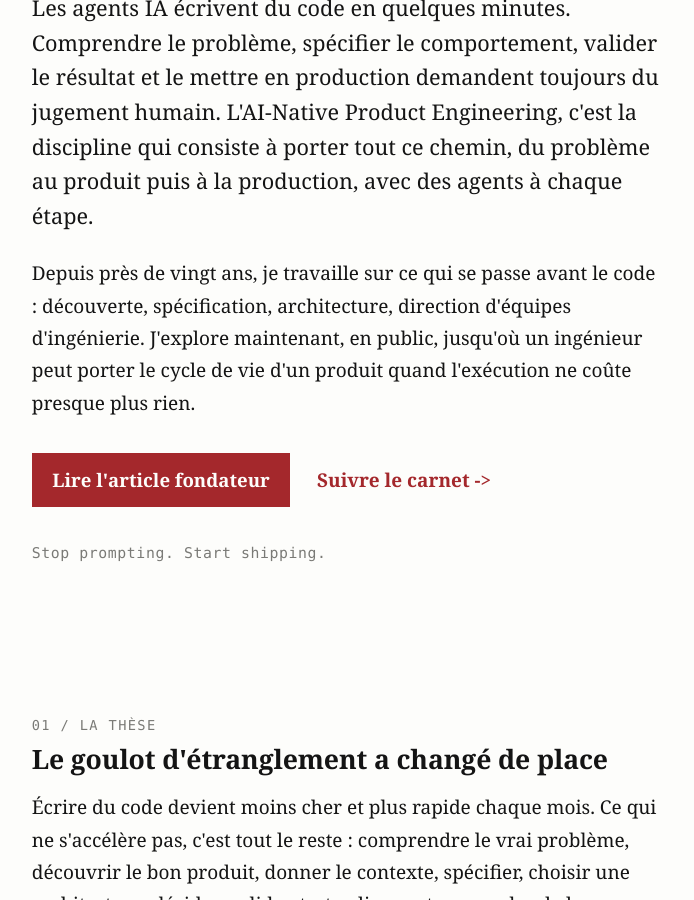
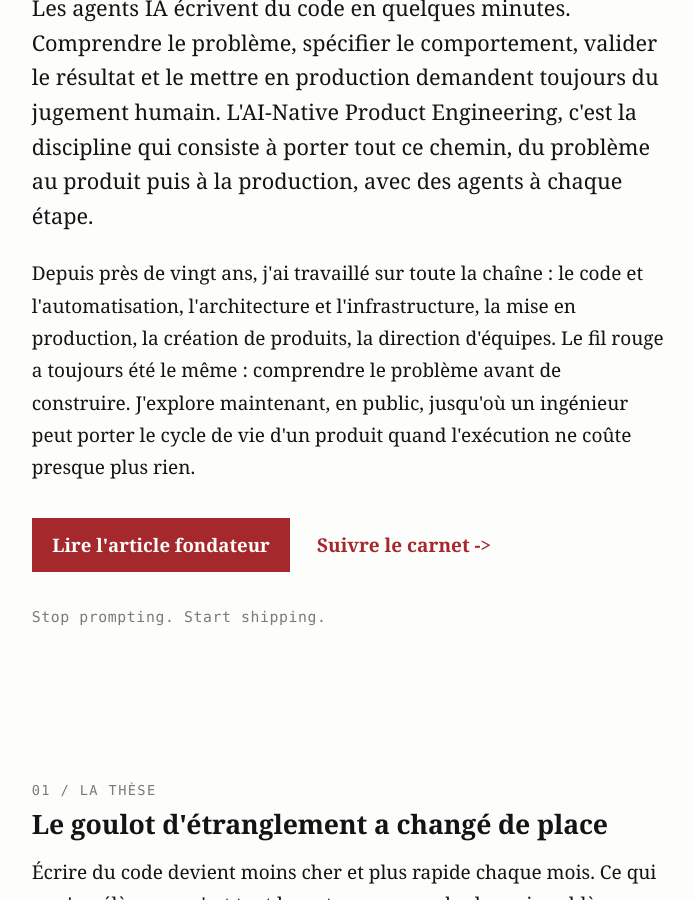
Before and after one commit to anasdox/anasdox.github.io, a Jekyll site: the page built from index.html, in a window 1280 px wide and 900 px high, scrolled down 460 px. Shown: the whole window, without its empty margins (292-986 px from the left). Built offline with Jekyll 4.4.1, drawn with Linux system fonts in a browser that asks for light colours.

Commit message:
fix(accueil, a propos): toute la chaîne, le cadrage comme fil rouge
Co-Authored-By: Claude Opus 5.5 (1M context) <noreply@anthropic.com>

```diff
--- a/index.html
+++ b/index.html
@@ -21,9 +21,11 @@ description: >-
   </p>
 
   <p>
-    Depuis près de vingt ans, je travaille sur ce qui se passe avant le
-    code : découverte, spécification, architecture, direction d'équipes
-    d'ingénierie. J'explore maintenant, en public, jusqu'où un ingénieur
+    Depuis près de vingt ans, j'ai travaillé sur toute la chaîne : le code
+    et l'automatisation, l'architecture et l'infrastructure, la mise en
+    production, la création de produits, la direction d'équipes. Le fil
+    rouge a toujours été le même : comprendre le problème avant de
+    construire. J'explore maintenant, en public, jusqu'où un ingénieur
     peut porter le cycle de vie d'un produit quand l'exécution ne coûte
     presque plus rien.
   </p>
```
Also changed, not shown: a-propos.md (+7 -6 lines).
